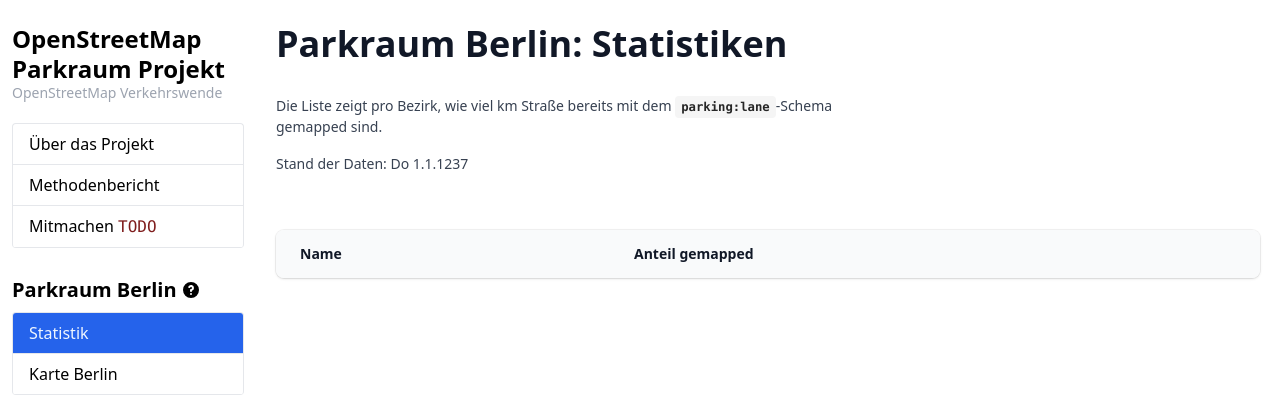
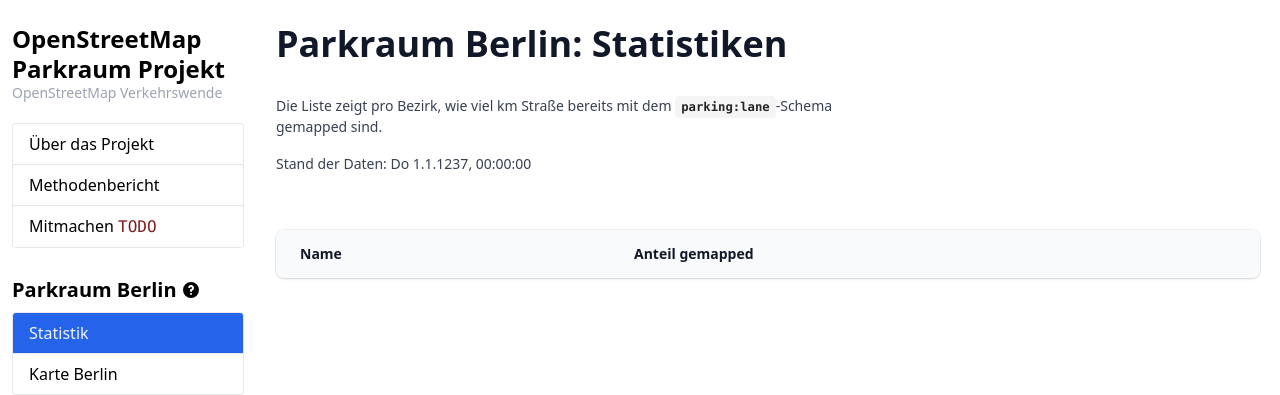
Before and after one commit to osmberlin/parkraum.osm-verkehrswende.org, a Jekyll site: the page built from project-vector-tiles/dashboard.html, in a window 1280 px wide. Shown: the top 395 px of the page. Built offline with Jekyll 4.4.1, drawn with Linux system fonts in a browser that asks for light colours; part of the change alters nothing that is shown.

```diff
--- a/project-vector-tiles/dashboard.html
+++ b/project-vector-tiles/dashboard.html
@@ -33,7 +33,7 @@ menu_highlight: project_vector_tiles_dashboard
     >
       Stand der Daten:
       <span
-        x-text="`${date.toLocaleDateString('de-DE', {weekday: 'short'})} ${date.toLocaleDateString('de-DE')}`"
+        x-text="`${date.toLocaleDateString('de-DE', {weekday: 'short'})} ${date.toLocaleDateString('de-DE')}, ${date.toLocaleTimeString('de-DE')}`"
         >-</span
       >
     </p>
```
